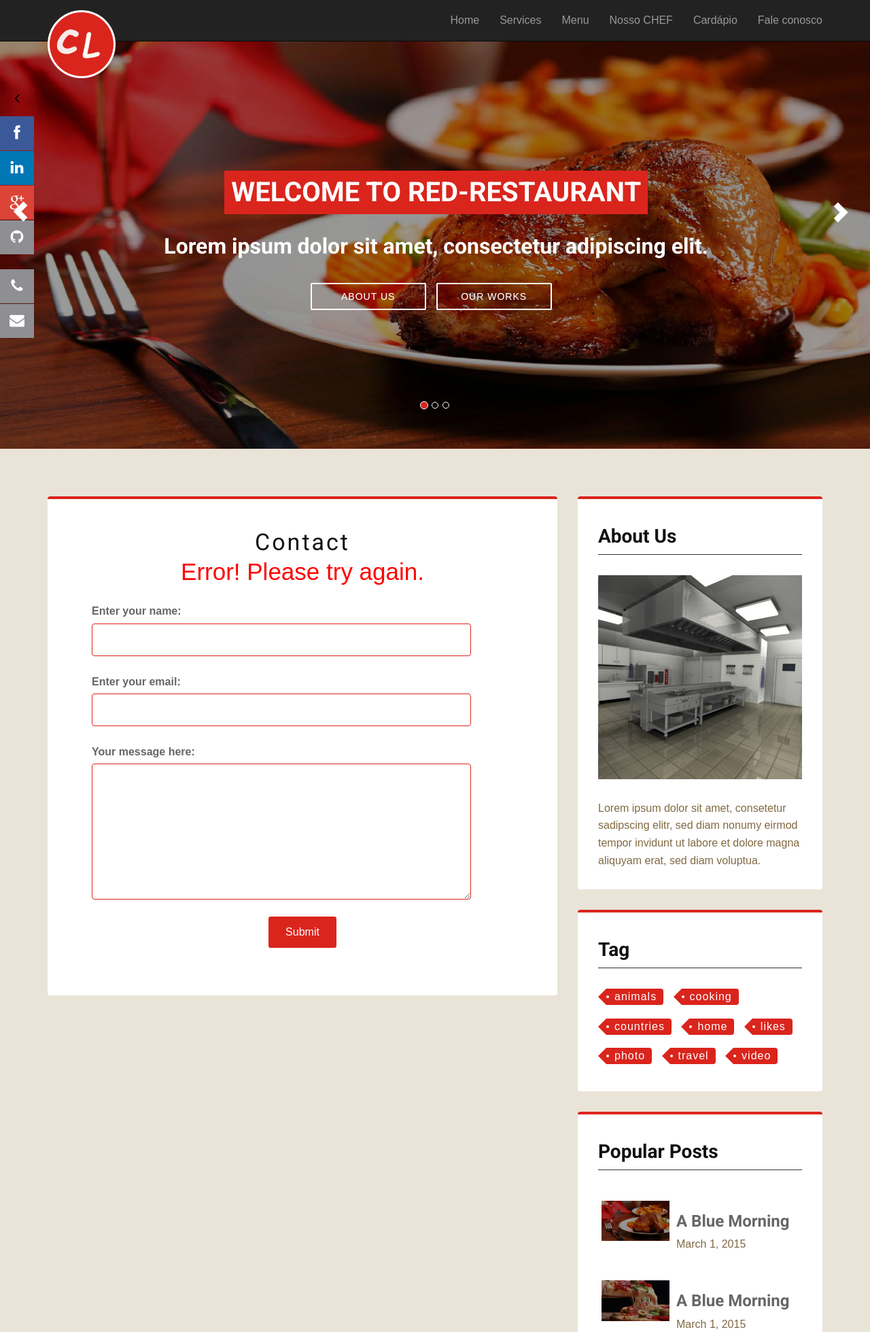
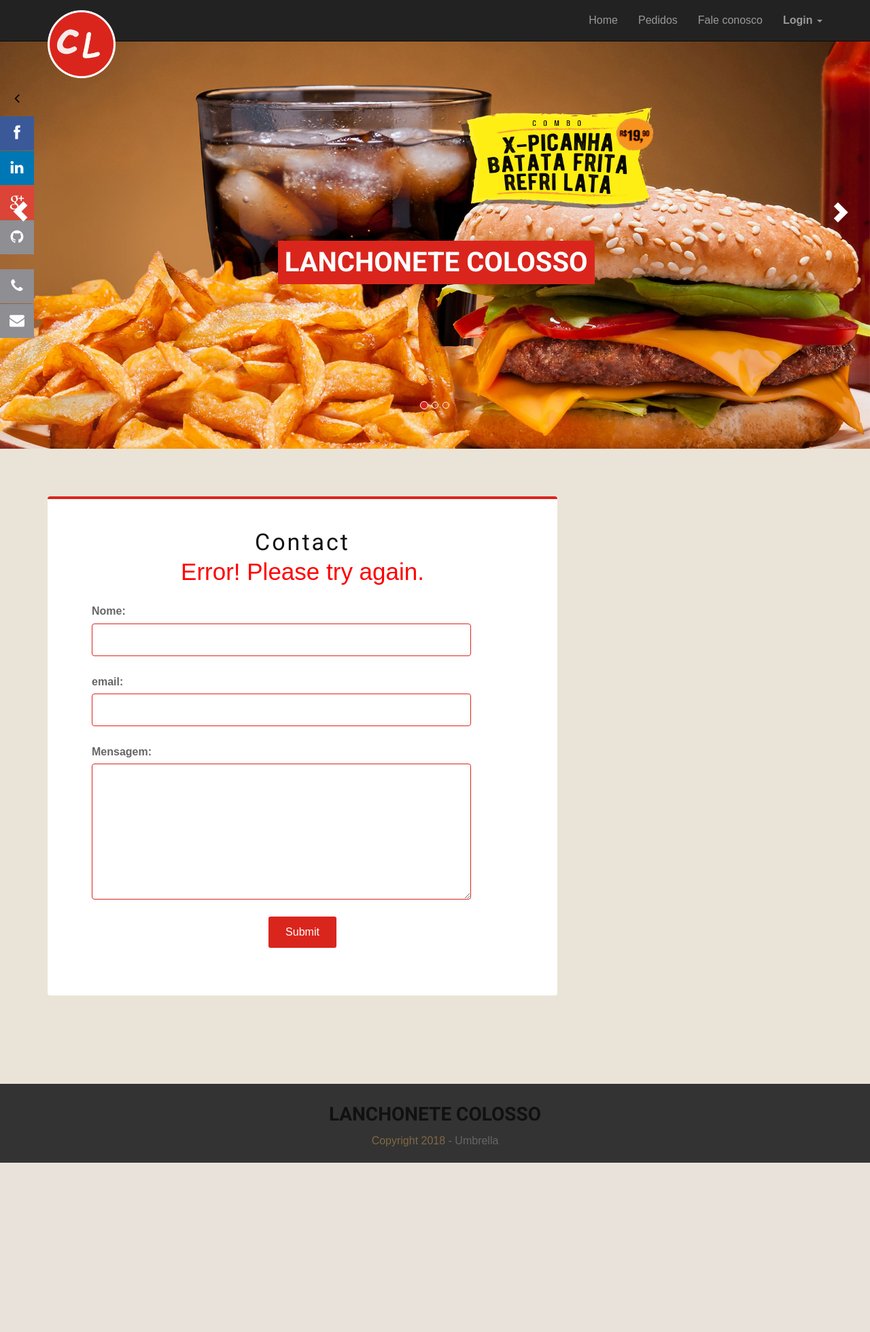
Before and after one commit to IuriBordini/Lanchonete, a PHP site: page /contact.php in a window 1280 px wide. Shown: the top 1959 px of the page at 68% size. After the commit the page ends 1710 px from the top, so only its background shows below. Run offline with PHP 8.4, Linux system fonts and the light colour scheme; some libraries are stand-ins or nearby versions; some web fonts are replaced.

Commit message:
fiz a pagina de contato

```diff
--- a/carrinho.php
+++ b/carrinho.php
@@ -78,7 +78,9 @@
                         <li>
                             <a class="page-scroll" href="index.php">Home</a>
                         </li>
-
+                        <li>
+                             <a class="page-scroll" href="contact.php">Fale conosco</a>
+                        </li>
 
 
                         <li>
--- a/contact.php
+++ b/contact.php
@@ -1,8 +1,5 @@
 <?php
-/*
-Free Bootstrap Themes : http://www.365bootstrap.com
-Free Responsive Html5 Templates : http://www.zerotheme.com
-*/
+
 
 $text = "<span style='color:red; font-size: 35px; line-height: 40px; magin: 10px;'>Error! Please try again.</span>";
 
@@ -32,9 +29,10 @@
         <meta charset="utf-8" />
         <meta http-equiv="X-UA-Compatible" content="IE=edge" />
         <meta name="viewport" content="width=device-width, initial-scale=1" />
+        <link href="../Lanchonete/css/estilo.css" rel="stylesheet" type="text/css">
         <meta name="description" content="Free Bootstrap Themes designed by 365bootstrap.com" />
         <meta name="author" content="www.365bootstrap.com" />
-	<title>Umbrella</title>
+        <title>Loja Colosso</title>
 
 
         <!-- Bootstrap Core CSS -->
@@ -53,8 +51,9 @@
         <script type="text/javascript" src="js/modernizr.custom.min.js"></script>
         <script src="js/jquery.magnific-popup.js" type="text/javascript"></script>
         <!---//pop-up-box---->
+
         <script>
-			$(document).ready(function() {
+            $(document).ready(function () {
                 $('.popup-with-zoom-anim').magnificPopup({
                     type: 'inline',
                     fixedContentPos: false,
@@ -93,28 +92,62 @@
                     </button>
                     <a class="navbar-brand" href="#">
                         <img src="images/logo.png" class="hidden-xs" alt="">
-					<h3 class="visible-xs">RedRestaurant</h3>
+                        <h3 class="visible-xs">Loja Colosso</h3>
                     </a>
                 </div>
                 <div class="collapse navbar-collapse" id="bs-example-navbar-collapse-1">
                     <ul class="nav navbar-nav navbar-right">
                         <li>
-                        <a class="page-scroll" href="index.html#intro">Home</a>
+                            <a class="page-scroll" href="index.php">Home</a>
                         </li>
+
+
 <li>
-                        <a class="page-scroll" href="index.html#services">Services</a>
+                            <a class="page-scroll" href="carrinho.php">Pedidos</a>
                         </li>
+
                         <li>
-                        <a class="page-scroll" href="index.html#menu">Menu</a>
+                            <a class="page-scroll" href="contact.php">Fale conosco</a>
                         </li>
+
+                        <li class="dropdown">
+                            <a href="#" class="dropdown-toggle" data-toggle="dropdown"><b>Login</b> <span class="caret"></span></a>
+                            <ul id="login-dp" class="dropdown-menu">
                                 <li>
-                        <a class="page-scroll" href="index.html#staff">Nosso CHEF</a>
+                                    <div class="row">
+                                        <div class="col-md-12">
+                                            Login via
+                                            <div class="social-buttons">
+                                                <a href="#" class="btn btn-fb"><i class="fa fa-facebook"></i> Facebook</a>
+                                                <a href="#" class="btn btn-tw"><i class="fa fa-twitter"></i> Twitter</a>
+                                            </div>
+                                            or
+                                            <form class="form" role="form" method="post" action="login" accept-charset="UTF-8" id="login-nav">
+                                                <div class="form-group">
+                                                    <label class="sr-only" for="exampleInputEmail2">Email</label>
+                                                    <input type="email" class="form-control" id="exampleInputEmail2" placeholder="Email address" required>
+                                                </div>
+                                                <div class="form-group">
+                                                    <label class="sr-only" for="exampleInputPassword2">Senha</label>
+                                                    <input type="password" class="form-control" id="exampleInputPassword2" placeholder="Password" required>
+                                                    <div class="help-block text-right"><a href="">Esqueceu Senha ?</a></div>
+                                                </div>
+                                                <div class="form-group">
+                                                    <button type="submit" class="btn btn-primary btn-block">Login</button>
+                                                </div>
+                                                <div class="checkbox">
+                                                    <label>
+                                                        <input type="checkbox"> Manterme logado
+                                                    </label>
+                                                </div>
+                                            </form>
+                                        </div>
+                                        <div class="bottom text-center">
+                                            Nao possui conta ? <a href="#"><b>Cadastre-se </b></a>
+                                        </div>
+                                    </div>
                                 </li>
-					<li>
-                        <a class="page-scroll" href="index.html#portfolio">Cardápio</a>
-                    </li>
-                    <li>
-                        <a class="page-scroll" href="index.html#booking">Fale conosco</a>
+                            </ul>
                         </li>
 
                     </ul>
@@ -122,8 +155,10 @@
             </div>
         </nav>
 
-	<header id="intro">
+
+
         <!-- Carousel -->
+            <header>
         <div id="carousel-example-generic" class="carousel slide" data-ride="carousel">
             <!-- Indicators -->
             <ol class="carousel-indicators">
@@ -134,47 +169,53 @@
             <!-- Wrapper for slides -->
             <div class="carousel-inner">
                 <div class="item active">
-			    	<img src="images/1.jpg" alt="First slide">
+                    <img src="img/banner.jpg" alt="First slide">
                     <!-- Static Header -->
                     <div class="header-text hidden-xs">
                         <div class="col-md-12 text-center">
-                            <h2>Welcome to Red-Restaurant</h2>
                            <br>
-                            <h3>Lorem ipsum dolor sit amet, consectetur adipiscing elit.</h3>
+
                             <br>
-                            <div class="">
-                                <a class="btn btn-1 btn-sm" href="#about">About us</a><a class="btn btn-1 btn-sm" href="#works">Our works</a>
-							</div>
+                            <br>
+
+                            <br>
+                            <h2>Lanchonete Colosso</h2>
+
+
                         </div>
                     </div><!-- /header-text -->
                 </div>
                 <div class="item">
-			    	<img src="images/2.jpg" alt="Second slide">
+                    <img src="img/pizza.jpg" alt="Second slide">
                     <!-- Static Header -->
                     <div class="header-text hidden-xs">
                         <div class="col-md-12 text-center">
-                            <h2>The World's 50 Best Restaurants</h2>
+
                              <br>
-                            <h3>Lorem ipsum dolor sit amet, consectetur adipiscing elit.</h3>
+
                             <br>
-                            <div class="">
-                                 <a class="btn btn-1 btn-sm" href="#about">About us</a><a class="btn btn-1 btn-sm" href="#works">Our works</a>
-							</div>
+                            <br>
+
+                            <br>
+                            <h2>Variados Sabores De Pizza</h2>
+
+
                         </div>
                     </div><!-- /header-text -->
                 </div>
                 <div class="item">
-			    	<img src="images/3.jpg" alt="Third slide">
+                    <img src="img/Fast_food_French_fries_Beer_Hamburger_Highball_524931_2560x1440.jpg" alt="Third slide">
                     <!-- Static Header -->
                     <div class="header-text hidden-xs">
                         <div class="col-md-12 text-center">
-                            <h2>National Restaurant Association</h2>
                             <br>
-                            <h3>Lorem ipsum dolor sit amet, consectetur adipiscing elit.</h3>
+
+                            <br><br>
+
                             <br>
-                            <div class="">
-                                <a class="btn btn-1 btn-sm" href="#about">About us</a><a class="btn btn-1 btn-sm" href="#works">Our works</a>
-							</div>
+                            <h2>Confira Nossos Combos </h2>
+
+
                         </div>
                     </div><!-- /header-text -->
                 </div>
@@ -190,7 +231,11 @@
     </header>
     <!-- Header -->
 
-	<a id='backTop'>Back To Top</a>
+    <a id='backTop'>Topo</a>
+    <!-- /Back To Top -->
+
+    <!-- /////////////////////////////////////////Content -->
+    <div id="page-content" class="index-page">
 	<!-- /Back To Top -->
 
 	<!-- /////////////////////////////////////////Content -->
@@ -209,15 +254,15 @@
 							<div id="contact_form">
 								<form name="form1" id="ff" method="post" action="contact.php">
 									<label>
-									<span>Enter your name:</span>
+									<span> Nome:</span>
 									<input type="text"  name="name" id="name" required>
 									</label>
 									<label>
-									<span>Enter your email:</span>
+									<span> email:</span>
 									<input type="email"  name="email" id="email" required>
 									</label>
 									<label>
-									<span>Your message here:</span>
+									<span>Mensagem:</span>
 									<textarea name="message" id="message"></textarea>
 									</label>
 									<center><input class="sendButton" type="submit" name="Submit" value="Submit"></center>
@@ -226,171 +271,22 @@
 						</div>
 					</article>
 				</div>
-				<div id="sidebar" class="col-md-4">
-					<div class="widget wid-about">
-						<div class="heading"><h4>About Us</h4></div>
-						<div class="content">
-							<img src="images/about.jpg" />
-							<p>Lorem ipsum dolor sit amet, consetetur sadipscing elitr, sed diam nonumy eirmod tempor invidunt ut labore et dolore magna aliquyam erat, sed diam voluptua.</p>
-						</div>
-					</div>
-					<div class="widget wid-tags">
-						<div class="heading"><h4>Tag</h4></div>
-						<div class="content">
-							<ul class="list-inline">
-								<li><a href="#">animals</a></li>
-								<li><a href="#">cooking</a></li>
-								<li><a href="#">countries</a></li>
-								<li><a href="#">home</a></li>
-								<li><a href="#">likes</a></li>
-								<li><a href="#">photo</a></li>
-								<li><a href="#">travel</a></li>
-								<li><a href="#">video</a></li>
-							</ul>
-						</div>
-					</div>
-					<div class="widget wid-posts">
-						<div class="heading"><h4>Popular Posts</h4></div>
-						<div class="content">
-							<ul class="list-inline">
-								<div class="post">
-									<a href="#"><img src="images/1.jpg"/></a>
-									<div class="wrapper">
-									  <h5><a href="#">A Blue Morning</a></h5>
-									  <p>March 1, 2015</p>
-									</div>
-								</div>
-								<div class="post">
-									<a href="#"><img src="images/2.jpg"/></a>
-									<div class="wrapper">
-									  <h5><a href="#">A Blue Morning</a></h5>
-									  <p>March 1, 2015</p>
-									</div>
-								</div>
-								<div class="post">
-									<a href="#"><img src="images/3.jpg"/></a>
-									<div class="wrapper">
-									  <h5><a href="#">A Blue Morning</a></h5>
-									  <p>March 1, 2015</p>
-									</div>
-								</div>
-							</ul>
-						</div>
-					</div>
-					<div class="widget wid-archive">
-						<div class="heading"><h4>Archive</h4></div>
-						<div class="content">
-							<select>
-							    <option value="audi" selected>Select Month</option>
-								<option value="volvo">March 2015</option>
-								<option value="saab">Febuary 2015</option>
-							</select>
-						</div>
-					</div>
-					<div class="widget wid-gallery">
-						<div class="heading"><h4>Gallery</h4></div>
-						<div class="content">
-							<div class="row">
-								<div class="col-xs-4">
-									<a href="#"><img src="images/7.jpg"></a>
-									<a href="#"><img src="images/8.jpg"></a>
-									<a href="#"><img src="images/9.jpg"></a>
-								</div>
-								<div class="col-xs-4">
-									<a href="#"><img src="images/6.jpg"></a>
-									<a href="#"><img src="images/7.jpg"></a>
-									<a href="#"><img src="images/8.jpg"></a>
-								</div>
-								<div class="col-xs-4">
-									<a href="#"><img src="images/7.jpg"></a>
-									<a href="#"><img src="images/9.jpg"></a>
-									<a href="#"><img src="images/6.jpg"></a>
-								</div>
-							</div>
-						</div>
-					</div>
-					<div class="widget wid-links">
-						<div class="heading"><h4>Categories</h4></div>
-						<div class="content">
-							<ul>
-								<li><a href="#">> Lorem ipsum dolor sit </a></li>
-								<li><a href="#">> Nullam venenatis lacus a </a></li>
-								<li><a href="#">> Morbi ut sapien nec nisl</a></li>
-								<li><a href="#">> Integer a enim ac ex.</a></li>
-								<li><a href="#">> Sed in nunc non eleifend  </a></li>
-								<li><a href="#">> Integer a enim ac ex.</a></li>
-							</ul>
-						</div>
-					</div>
-				</div>
+
 			</div>
 		</div>
 
 	</div>
 
-	<footer>
+	 <div class="coppy-right">
     <div class="wrap-footer">
-			<div class="container">
-				<div class="row">
-					<div class="col-md-4 col-footer footer-1">
-						<div class="footer-heading"><h4>Partners</h4></div>
+        <div class="clearfix">
+
+            <div class="col-md-6 col-md-offset-3">
+                                <div class="footer-heading"><h4>LANCHONETE COLOSSO</h4></div>
                                 <div class="content">
-							<div class="row">
-								<div class="col-md-6">
-									<a href="#"><img src="images/15.jpg" /></a>
-								</div>
-								<div class="col-md-6">
-									<a href="#"><img src="images/16.jpg" /></a>
-								</div>
-							</div>
-							<div class="row">
-								<div class="col-md-6">
-									<a href="#"><img src="images/17.jpg" /></a>
-								</div>
-								<div class="col-md-6">
-									<a href="#"><img src="images/18.jpg" /></a>
-								</div>
-							</div>
-							<div class="row">
-								<div class="col-md-6">
-									<a href="#"><img src="images/19.jpg" /></a>
-								</div>
-								<div class="col-md-6">
-									<a href="#"><img src="images/20.jpg" /></a>
-								</div>
-							</div>
 
                                 </div>
                             </div>
-					<div class="col-md-4 col-footer footer-2">
-						<div class="footer-heading"><h4>About Us</h4></div>
-						<div class="content">
-							<p>Lorem ipsum dolor sit amet, consectetuer adipiscing elit, sed euismod tincidunt ut laoreet dolore magna aliquam erat volutpat. Ut wisi enim ad. Lorem ipsum dolor sit amet, consectetuer adipiscing elit, sed euismod tincidunt ut laoreet dolore magna aliquam erat volutpat. Ut wisi enim ad</p>
-						</div>
-					</div>
-					<div class="col-md-4 col-footer footer-3">
-						<div class="footer-heading"><h4>Labels</h4></div>
-						<div class="content">
-							<ul>
-								<li><a href="#">Foods</a></li>
-								<li><a href="#">Restaurant</a></li>
-								<li><a href="#">Chefs</a></li>
-								<li><a href="#">Menus</a></li>
-								<li><a href="#">New Food</a></li>
-								<li><a href="#">Consectetuer</a></li>
-								<li><a href="#">Tincidunt</a></li>
-								<li><a href="#">Laoreet</a></li>
-							</ul>
-						</div>
-					</div>
-				</div>
-			</div>
-		</div>
-
-	</footer>
-	<div class="coppy-right">
-		<div class="wrap-footer">
-			<div class="clearfix">
             <div class="col-md-6 col-md-offset-3">
                 <p>Copyright 2018 - <a href="" target="_blank" rel="nofollow">Umbrella</a> </p>
             </div>
@@ -403,11 +299,11 @@
             <script src="js/bootstrap.min.js"></script>
             <script src="js/jquery.backTop.min.js"></script>
             <script>
-		$(document).ready( function() {
+            $(document).ready(function () {
                 $('#backTop').backTop({
-				'position' : 1200,
-				'speed' : 500,
-				'color' : 'red',
+                    'position': 1200,
+                    'speed': 500,
+                    'color': 'red',
                 });
             });
             </script>
--- a/hamburger.php
+++ b/hamburger.php
@@ -99,7 +99,7 @@
                         </li>
 
                         <li>
-
+ <a class="page-scroll" href="contact.php">Fale conosco</a>
                         </li>
 
                     </ul>
--- a/index.php
+++ b/index.php
@@ -88,7 +88,7 @@
                         </li>
 
                         <li>
-                            <a class="page-scroll" href="#booking">Fale conosco</a>
+                            <a class="page-scroll" href="contact.php">Fale conosco</a>
                         </li>
 
                         <li class="dropdown">
@@ -351,6 +351,7 @@
            <div class="coppy-right">
     <div class="wrap-footer">
         <div class="clearfix">
+            <a  href="contact.php">Fala conosco</a>
             <div class="col-md-6 col-md-offset-3">
                                 <div class="footer-heading"><h4>LANCHONETE COLOSSO</h4></div>
                                 <div class="content">
--- a/pizza.php
+++ b/pizza.php
@@ -99,7 +99,7 @@
                         </li>
 
                         <li>
-
+ <a class="page-scroll" href="contact.php">Fale conosco</a>
                         </li>
                         <li>
 
```
Lines whose indentation alone changed are shown as unchanged.
